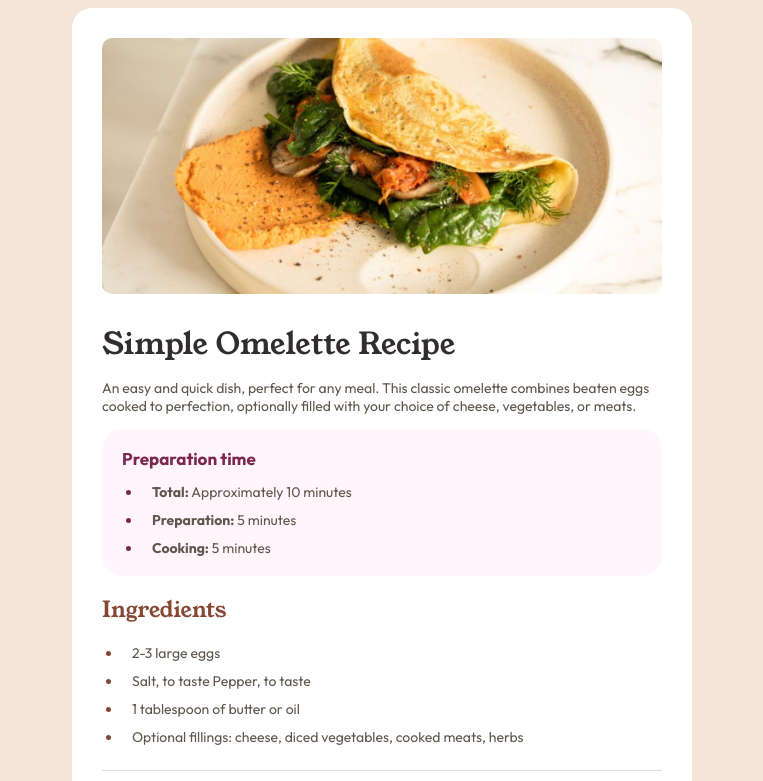
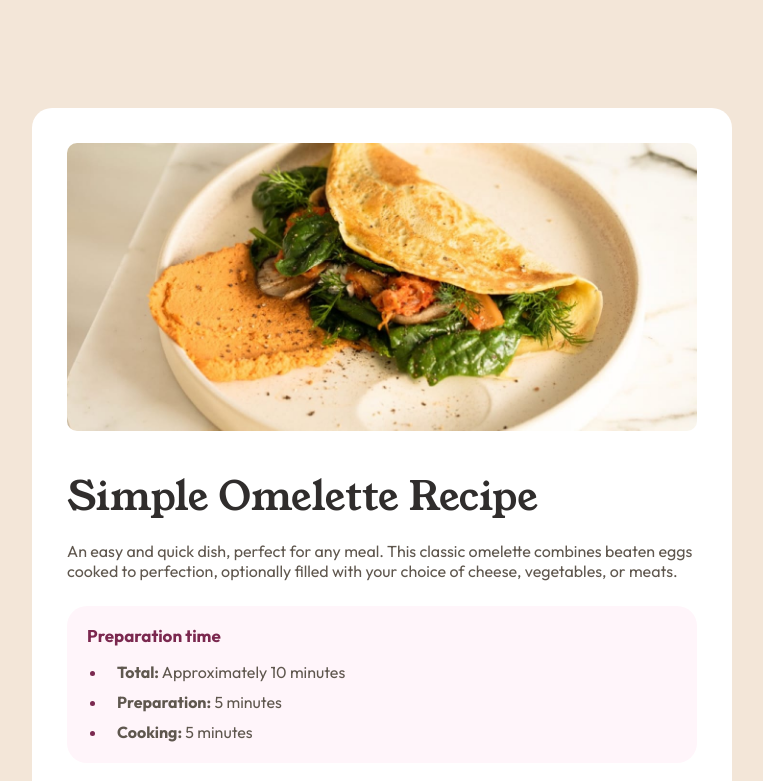
Before and after one commit to Fatma-Tawfeek/recipe-page-frontend-mentor, a plain HTML site: page index.html in a window 1280 px wide. Shown: the top 781 px of the page, without its empty margins (258-1021 px from the left). Drawn offline with Linux system fonts and the light colour scheme.

Commit message:
update styles to make desgin bigger

```diff
--- a/assets/css/style.css
+++ b/assets/css/style.css
@@ -49,7 +49,8 @@ body {
     background-color: var(--background-color);
     font-family: var(--body-font);
     color: var(--grey-text-color);
-    font-size: 1.4rem;
+    font-size: 1.6rem;
+    padding: 10rem 0;
 }
 
 h1,
@@ -58,14 +59,14 @@ h2 {
 }
 
 h1 {
-    font-size: 3rem;
+    font-size: 4rem;
     color: var(--dark-grey-color);
     margin-bottom: 1rem;
 }
 
 h2 {
     color: var(--brown-color);
-    font-size: 2.2rem;
+    font-size: 2.5rem;
 }
 
 main {
@@ -100,9 +101,13 @@ Recipe Card
 .recipe-card {
     background-color: #fff;
     border-radius: 20px;
-    max-width: 62rem;
+    max-width: 70rem;
     overflow: hidden;
-    padding: 3rem;
+    padding: 3.5rem;
+}
+
+.recipe-card .card-body .description {
+    margin-bottom: 2.5rem;
 }
 
 .recipe-card img {
--- a/index.html
+++ b/index.html
@@ -15,7 +15,7 @@
                 <img src="assets/images/image-omelette.jpeg" alt="omelette-image" />
                 <div class="card-body">
                     <h1>Simple Omelette Recipe</h1>
-                    <p>
+                    <p class="description">
                         An easy and quick dish, perfect for any meal. This classic omelette combines
                         beaten eggs cooked to perfection, optionally filled with your choice of
                         cheese, vegetables, or meats.
```
